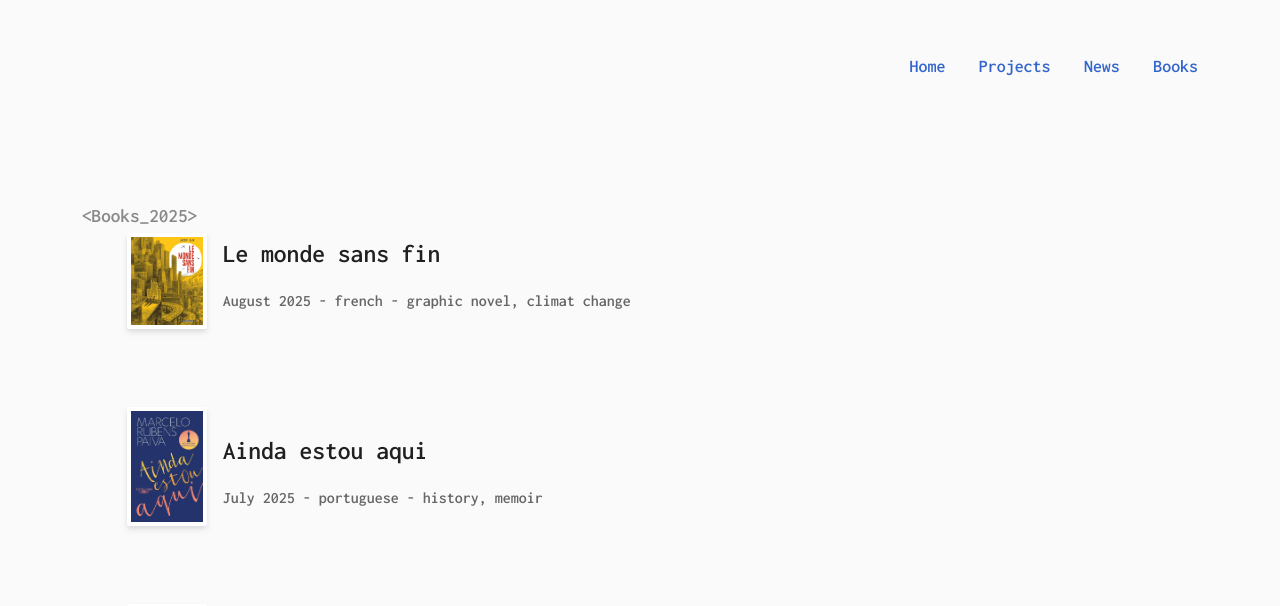
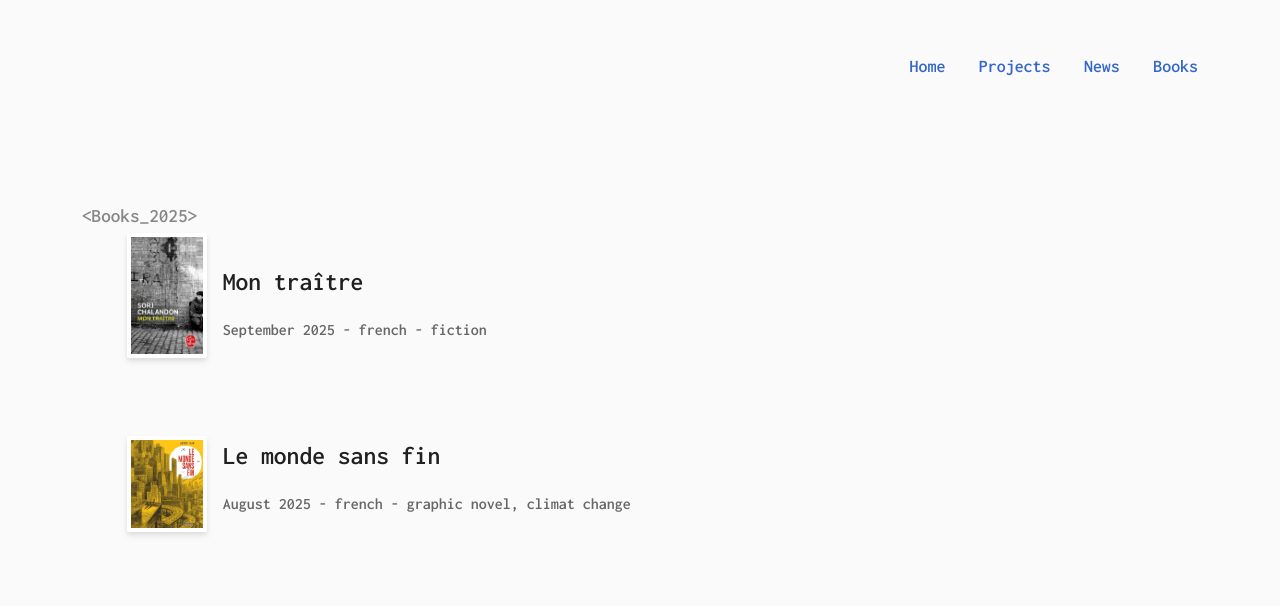
Before and after one commit to kevinch/kevinchevallierme, a Next.js app: page /books in a window 1280 px wide. Shown: the part 147-753 px from the top of the page. Built offline with nearby package versions, Linux system fonts and the light colour scheme.

Commit message:
add book september

```diff
--- a/components/Books.tsx
+++ b/components/Books.tsx
@@ -7,8 +7,15 @@ function Books() {
 
       <div className="books-list">
         <Book
+          title="Mon traître"
+          kind="Fiction"
+          language="french"
+          date="september 2025"
+          cover="/images/mon-traitre.jpg"
+        />
+        <Book
           title="Le monde sans fin"
-          kind=" Graphic novel, climat change"
+          kind="Graphic novel, climat change"
           language="french"
           date="august 2025"
           cover="/images/le-monde-sans-fin.jpg"
```
Also changed, not shown: public/images/mon-traitre.jpg (added).
